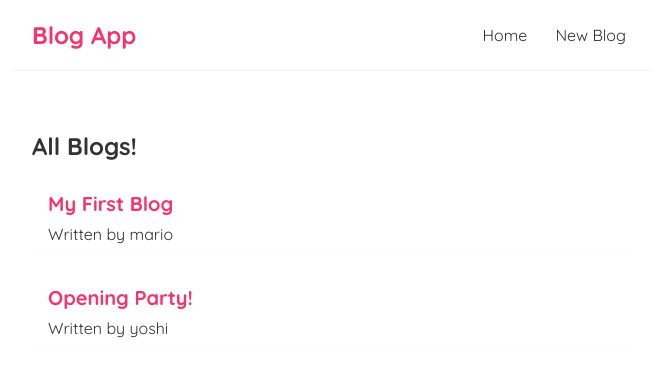
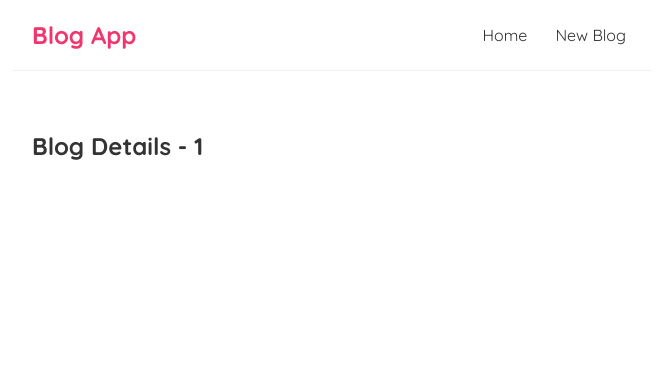
Before and after one commit to mittalvaibhav1/blog-app, a React (Create React App) app in the folder blog-app/: page /blogs/1 in a window 1280 px wide. Shown: the top 376 px of the page, without its empty margins (308-964 px from the left). Built offline with nearby package versions, Linux system fonts and the light colour scheme; data requests are answered from the project's data file; the HTML template or start-up script is replaced by a standard one.

Commit message:
useParams hook

```diff
--- a/blog-app/src/App.js
+++ b/blog-app/src/App.js
@@ -2,6 +2,7 @@
 import Navbar from './Navbar';
 import { BrowserRouter as Router, Redirect, Route, Switch } from 'react-router-dom';
 import Create from './Create';
+import BlogDetails from './BlogDetails';
 
 function App() {
   return (
@@ -10,7 +11,8 @@
       <Navbar />
       <div className="content">
         <Switch>
-        <Route path="/create" component={Create} />
+          <Route path="/blogs/:id" component={BlogDetails} />
+          <Route path="/create" component={Create} />
           <Route path="/" component={Home} />
           <Redirect to="/"/>
         </Switch>
--- /dev/null
+++ b/blog-app/src/BlogDetails.js
@@ -0,0 +1,12 @@
+import { useParams } from "react-router-dom";
+
+const BlogDetails = () => {
+    const { id } = useParams();
+    return (
+        <div className="blog-details">
+            <h2>Blog Details - {id} </h2>
+        </div>
+    );
+}
+
+export default BlogDetails;
--- a/blog-app/src/BlogList.js
+++ b/blog-app/src/BlogList.js
@@ -1,11 +1,15 @@
+import { Link } from "react-router-dom";
+
 const BlogList = ({blogs,title, handleDelete}) => {
     return (
         <div className="blog-list">
             <h2>{title}</h2>
             { blogs.map((blog) => (
                 <div className="blog-preview" key = { blog.id }>
+                    <Link to={`/blogs/${ blog.id }`}>
                     <h2>{ blog.title }</h2>
                     <p>Written by { blog.author }</p>
+                    </Link>
                 </div>
             )) }
         </div>
--- a/blog-app/src/index.css
+++ b/blog-app/src/index.css
@@ -45,3 +45,6 @@
   color: #f1356d;
   margin-bottom: 8px;
 }
+.blog-preview a {
+  text-decoration: none;
+}
```
